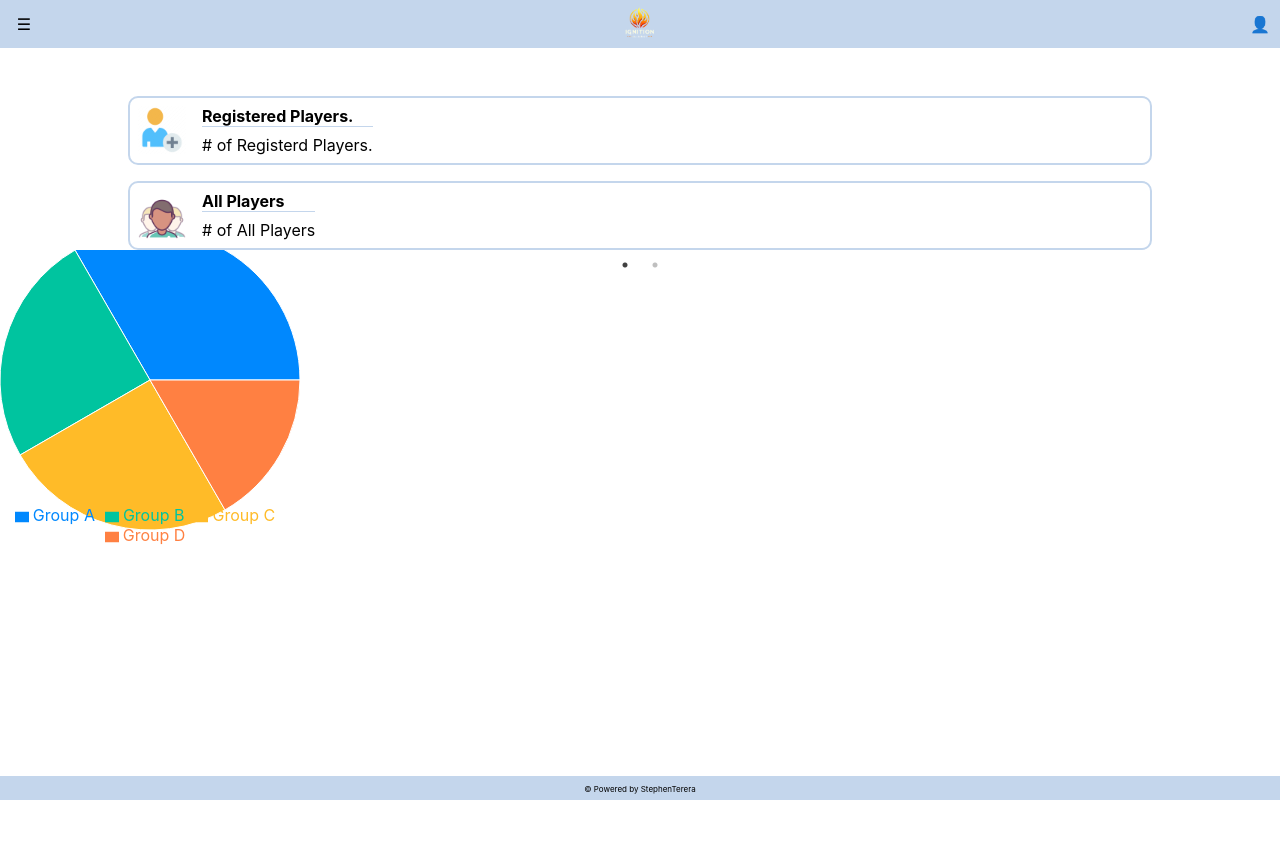
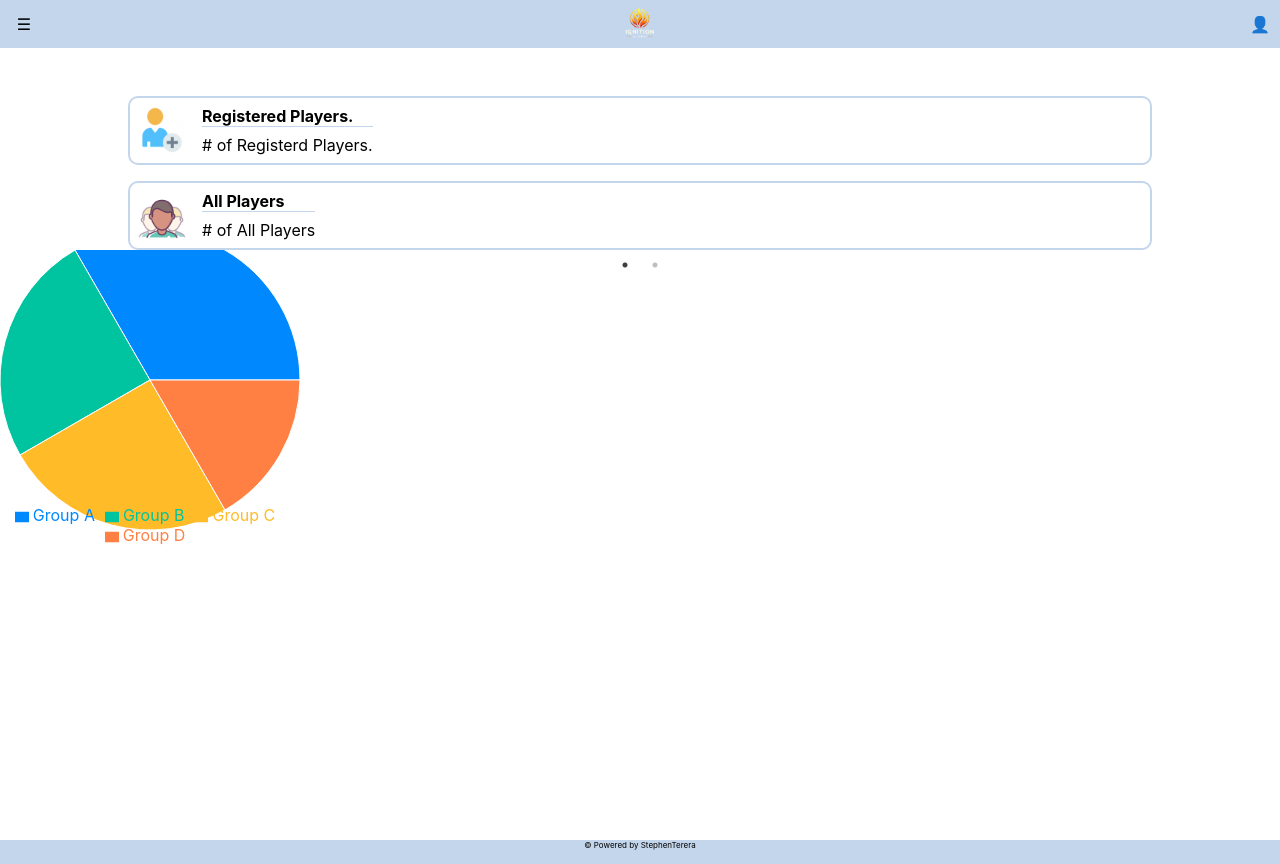
Before and after one commit to Stephen-Terera/Stephen-Terera.github.io, a React (Create React App) app: page /dashboard in a window 1280 px wide. Before the commit the page ends 800 px from the top, so only its background shows below. Built offline with nearby package versions, Linux system fonts and the light colour scheme.

Commit message:
Added css to make footer stay at bottom of the page

```diff
--- a/src/Dashboard.js
+++ b/src/Dashboard.js
@@ -9,11 +9,14 @@ import PieChartComponent from "./pieChart.js"
 const Dashboard=() => {
   return (
     <div className="App">
-      <Header />
-      <PlayerCarousel/>
-      <PieChartComponent />
-      <Footer/>
+      <div class="main">
+        <Header />
+        <PlayerCarousel/>
+        <PieChartComponent />
+      </div>
+      <Footer />
     </div>
+
   );
 }
 
--- a/src/css/App.css
+++ b/src/css/App.css
@@ -1,5 +1,10 @@
 .App {
   text-align: center;
+  min-height: 100vh;
+
+}
+.main{
+height: 100vh;
 }
 
 .App-logo {
@@ -7,13 +12,7 @@
   pointer-events: none;
 }
 body{
-  height: 100vh;
-}
-
-@media (prefers-reduced-motion: no-preference) {
-  .App-logo {
-    animation: App-logo-spin infinite 20s linear;
-  }
+  height: 100%;
 }
 
 .App-header {
--- a/src/css/Header.css
+++ b/src/css/Header.css
@@ -1,16 +1,7 @@
 *{
     margin: 0;
 }
-html, body {
-    max-width: 100%;
-    height: 100vh;
-    overflow-x: hidden;
-    background-color: white;
-    padding : 0
-}
-main{
-  flex: 1;
-}
+
 header{
     background-color: #c4d6ec;
     position: relative;
@@ -24,8 +15,9 @@ header{
 
 }
 footer{
-  position: absolute;
+
   bottom: 0;
+  margin-top: 5em;
   width: 100%;
   height: 1.5rem;
   background-color: #c4d6ec;
```
Also changed, not shown: 12 other files (tests, documents, lock files or other folders).
